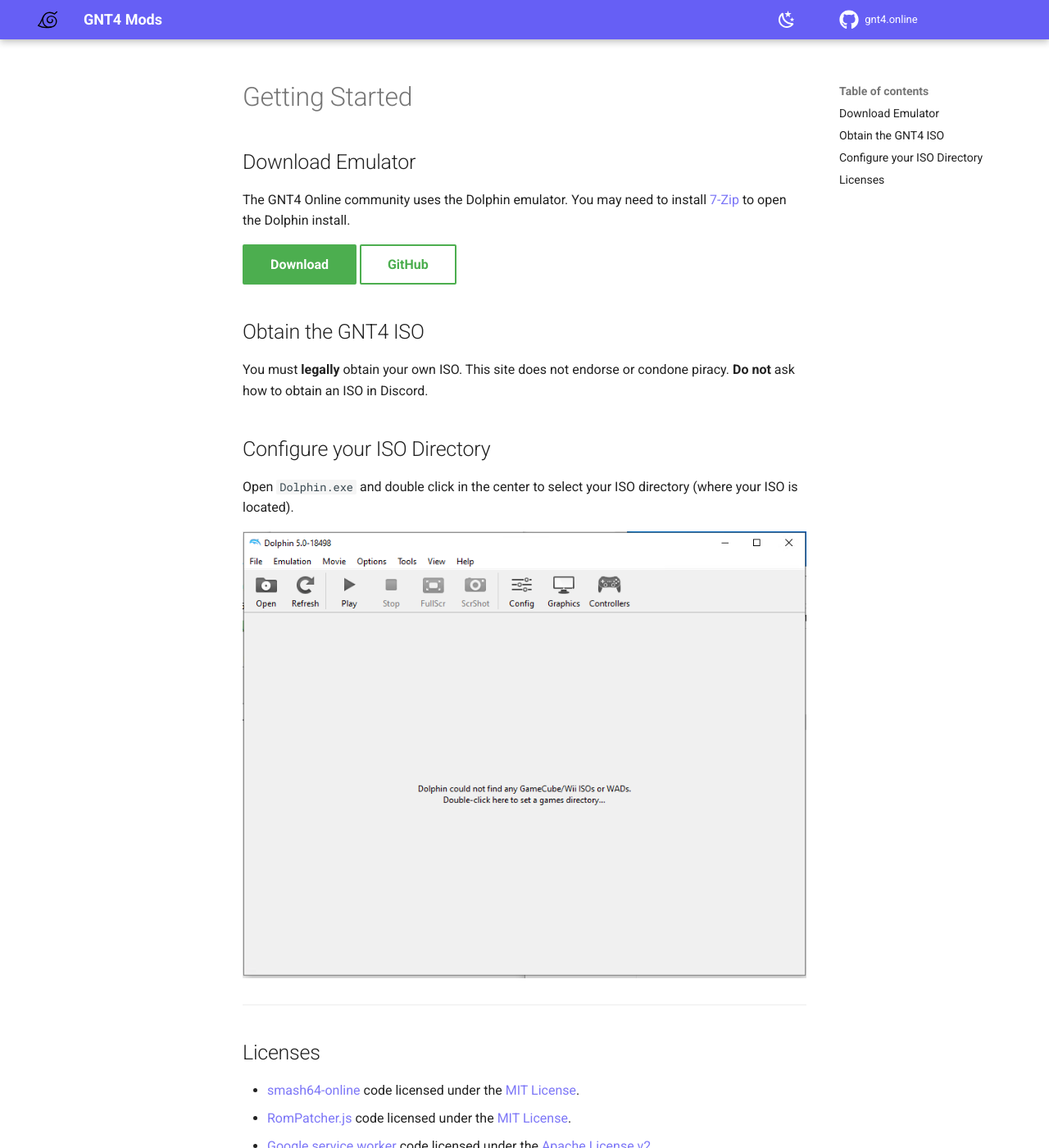
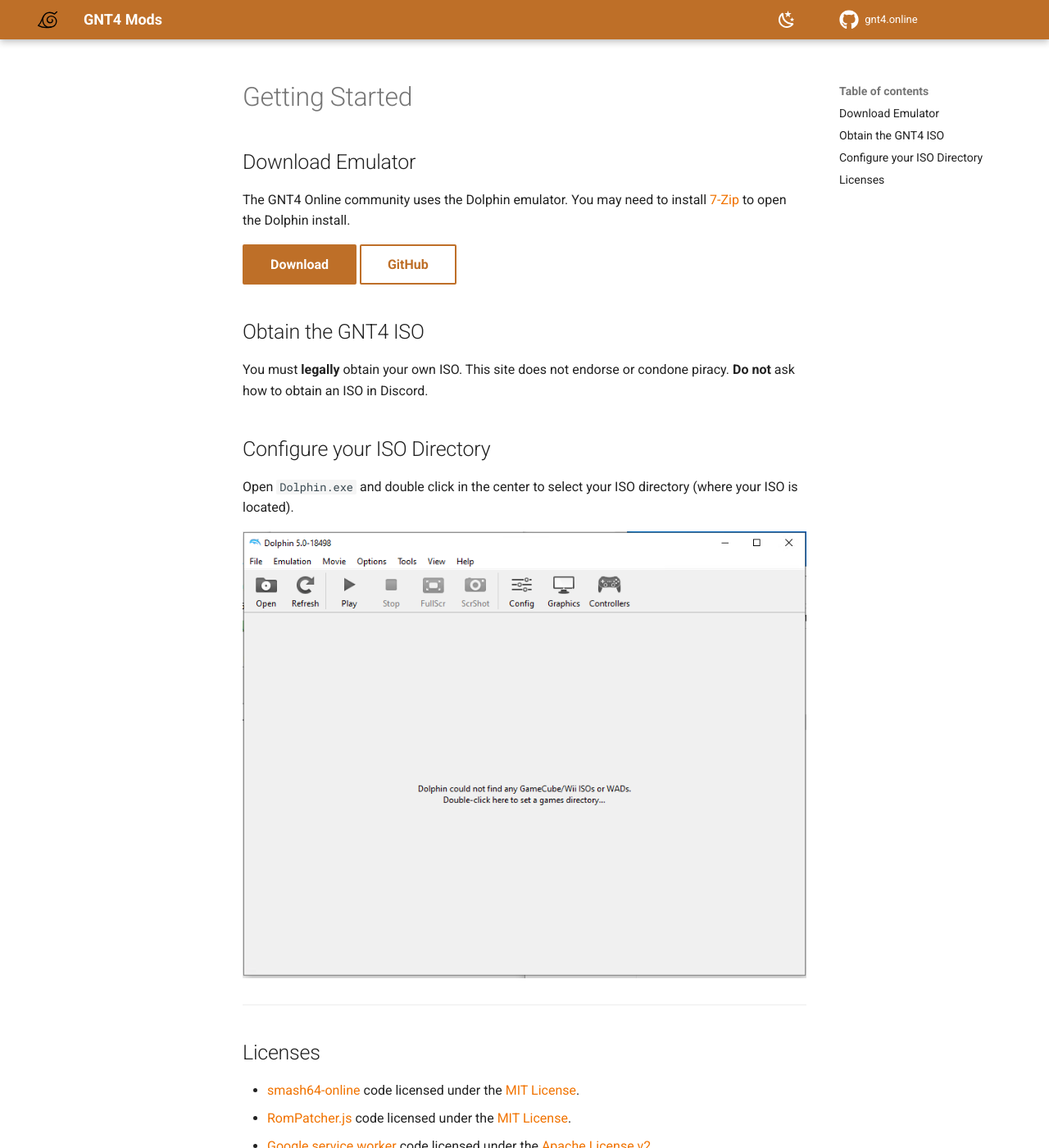
Before and after one commit to NicholasMoser/gnt4.online, an MkDocs documentation site: the page built from docs/index.md, in a window 1280 px wide and 1400 px high. Shown: the whole window at 82% size. Built offline with MkDocs 1.6.1 and Material for MkDocs 9.7.7, drawn with Linux system fonts in a browser that asks for light colours; comment, search, counter and statistics services are not loaded.

Commit message:
Use orange colors because naruto is orange

```diff
--- a/docs/assets/stylesheets/theme.css
+++ b/docs/assets/stylesheets/theme.css
@@ -1,28 +1,28 @@
 [data-md-color-primary="custom"] {
-    --md-primary-fg-color: #665ff5;
-    --md-primary-fg-color--light: #7d77f7;
-    --md-primary-fg-color--dark: #534df2;
+    --md-primary-fg-color: #be6f28;
+    --md-primary-fg-color--light: #f17300;
+    --md-primary-fg-color--dark: #a76223;
     --md-primary-bg-color: #fff;
     --md-primary-bg-color--light: hsla(0, 0%, 100%, .7);
 }
 
 [data-md-color-scheme="default"][data-md-color-primary="custom"] {
-    --md-typeset-a-color: #7d77f7;
+    --md-typeset-a-color: #f17300;
 }
 
 [data-md-color-scheme="slate"][data-md-color-primary="custom"] {
-    --md-typeset-a-color: #665ff5;
+    --md-typeset-a-color: #be6f28;
 }
 
 [data-md-color-scheme="default"][data-md-color-accent="custom"] {
-    --md-accent-fg-color: #5e57f4;
+    --md-accent-fg-color: #a76223;
     --md-accent-fg-color--transparent: rgba(94, 87, 244, .1);
     --md-accent-bg-color: #fff;
     --md-accent-bg-color--light: hsla(0, 0%, 100%, .7);
 }
 
 [data-md-color-scheme="slate"][data-md-color-accent="custom"] {
-    --md-accent-fg-color: #7d77f7;
+    --md-accent-fg-color: #f17300;
     --md-accent-fg-color--transparent: rgba(125, 119, 247, .1);
     --md-accent-bg-color: #fff;
     --md-accent-bg-color--light: hsla(0, 0%, 100%, .7);
--- a/docs/index.md
+++ b/docs/index.md
@@ -14,8 +14,8 @@
 The GNT4 Online community uses the Dolphin emulator. You may need to install
 [7-Zip](https://www.7-zip.org/) to open the Dolphin install.
 
-[Download](https://dolphin-emu.org/download/){ .md-button .md-button--primary data-md-color-primary="green" data-md-color-accent="green" }
-[GitHub](https://github.com/dolphin-emu/dolphin){ .md-button data-md-color-primary="green" data-md-color-accent="green" }
+[Download](https://dolphin-emu.org/download/){ .md-button .md-button--primary data-md-color-primary="#a76223" data-md-color-accent="#a76223" }
+[GitHub](https://github.com/dolphin-emu/dolphin){ .md-button data-md-color-primary="#a76223" data-md-color-accent="#a76223" }
 
 ## Obtain the GNT4 ISO
 
```
